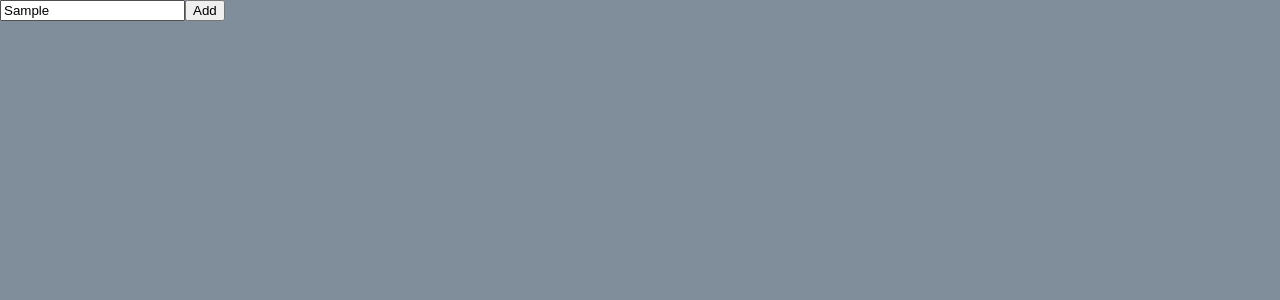
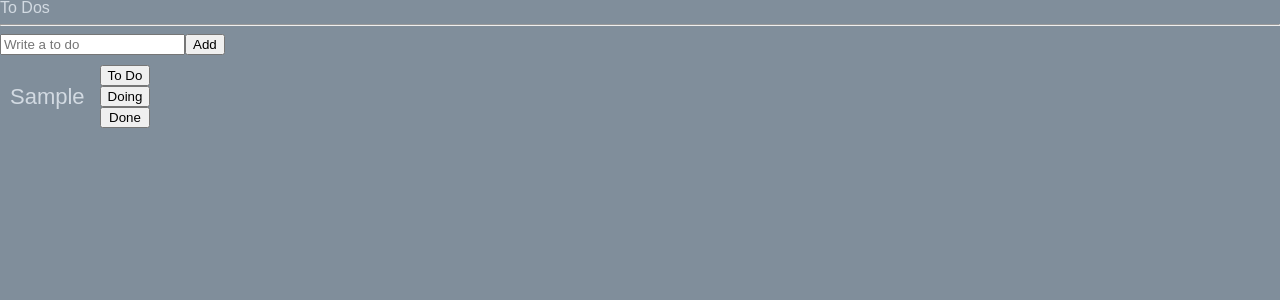
Before and after one commit to Guiwoo/Movie-master, a React (Create React App) app: page / in a window 1280 px wide. Both pictures are taken after typing "Sample" into the empty fields and a click on the button "Add". Shown: the top 300 px of the page. Built offline with nearby package versions, Linux system fonts and the light colour scheme.

Commit message:
todo with recoil

```diff
--- a/src/App.tsx
+++ b/src/App.tsx
@@ -1,6 +1,6 @@
 import GlobalStyle from "./styles/GlobalStyle";
 import { useRecoilValue } from "recoil";
-import ToDoList from "./ToDoList";
+import ToDoList from "./components/ToDoList";
 
 function App() {
   return (
--- a/src/ToDoList.tsx
+++ /dev/null
@@ -1,19 +0,0 @@
-import React, { useState } from "react";
-import { useForm } from "react-hook-form";
-
-const ToDoList = () => {
-  const { register, watch, handleSubmit } = useForm();
-  const onValid = (data: any) => {
-    console.log(data);
-  };
-  return (
-    <div>
-      <form onSubmit={handleSubmit(onValid)}>
-        <input {...register("toDo")} placeholder="Write a to do" />
-        <button>Add</button>
-      </form>
-    </div>
-  );
-};
-
-export default ToDoList;
--- /dev/null
+++ b/src/atom.ts
@@ -0,0 +1,14 @@
+import { atom } from "recoil";
+
+type CategoryType = "Todo" | "Doing" | "Done";
+
+export interface ItoDoState {
+    text: string;
+    id: number;
+    category: CategoryType;
+  }
+
+export const toDoAtom = atom<ItoDoState[]>({
+key: "to_Do",
+default: [],
+});
--- /dev/null
+++ b/src/components/FormTodo.tsx
@@ -0,0 +1,28 @@
+import { useForm } from "react-hook-form";
+import { useSetRecoilState } from "recoil";
+import { toDoAtom } from "../atom";
+
+const FormTodo = () => {
+  const { register, handleSubmit, setValue } = useForm();
+  const setTodos = useSetRecoilState(toDoAtom);
+  const onValid = handleSubmit(({ toDo }) => {
+    setTodos((prev) => [
+      ...prev,
+      { text: toDo, id: Date.now(), category: "Todo" },
+    ]);
+    setValue("toDo", "");
+  });
+  return (
+    <form onSubmit={onValid}>
+      <input
+        {...register("toDo", {
+          required: "Please Write a Todo Message",
+        })}
+        placeholder="Write a to do"
+      />
+      <button>Add</button>
+    </form>
+  );
+};
+
+export default FormTodo;
--- /dev/null
+++ b/src/components/ListTodo.tsx
@@ -0,0 +1,25 @@
+import { ItoDoState } from "../atom";
+
+const ListTodo = ({ text }: ItoDoState) => {
+  return (
+    <div style={{ display: "flex", margin: "10px" }}>
+      <div
+        style={{
+          marginRight: "15px",
+          display: "flex",
+          alignItems: "center",
+          fontSize: "22px",
+        }}
+      >
+        <li>{text}</li>
+      </div>
+      <div style={{ display: "flex", flexDirection: "column" }}>
+        <button>To Do</button>
+        <button>Doing</button>
+        <button>Done</button>
+      </div>
+    </div>
+  );
+};
+
+export default ListTodo;
--- /dev/null
+++ b/src/components/ToDoList.tsx
@@ -0,0 +1,22 @@
+import { useRecoilValue } from "recoil";
+import { toDoAtom } from "../atom";
+import FormTodo from "./FormTodo";
+import ListTodo from "./ListTodo";
+
+const ToDoList = () => {
+  const toDos = useRecoilValue(toDoAtom);
+  return (
+    <div>
+      <h1>To Dos</h1>
+      <hr />
+      <FormTodo />
+      <ul>
+        {toDos?.map((e) => (
+          <ListTodo key={e.id} {...e} />
+        ))}
+      </ul>
+    </div>
+  );
+};
+
+export default ToDoList;
```
Also changed, not shown: 1 other file (tests, documents, lock files or other folders).
